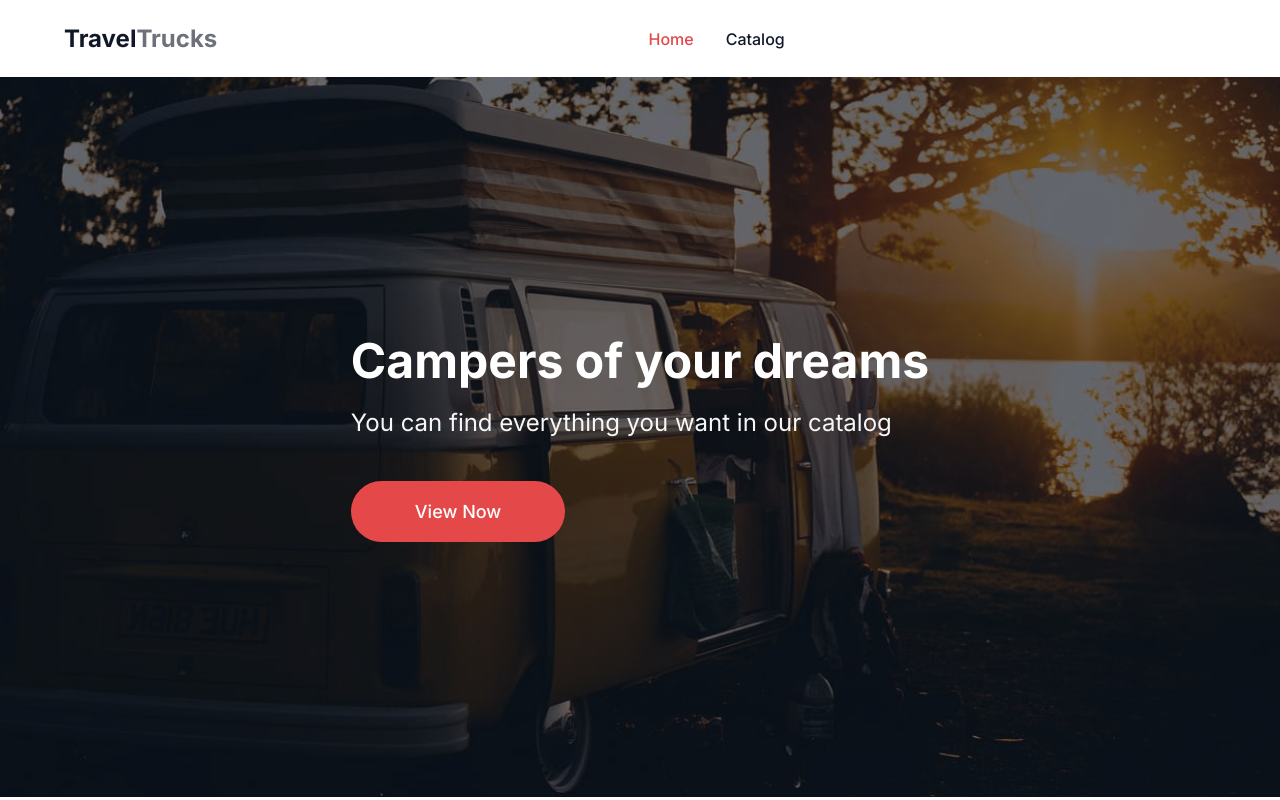
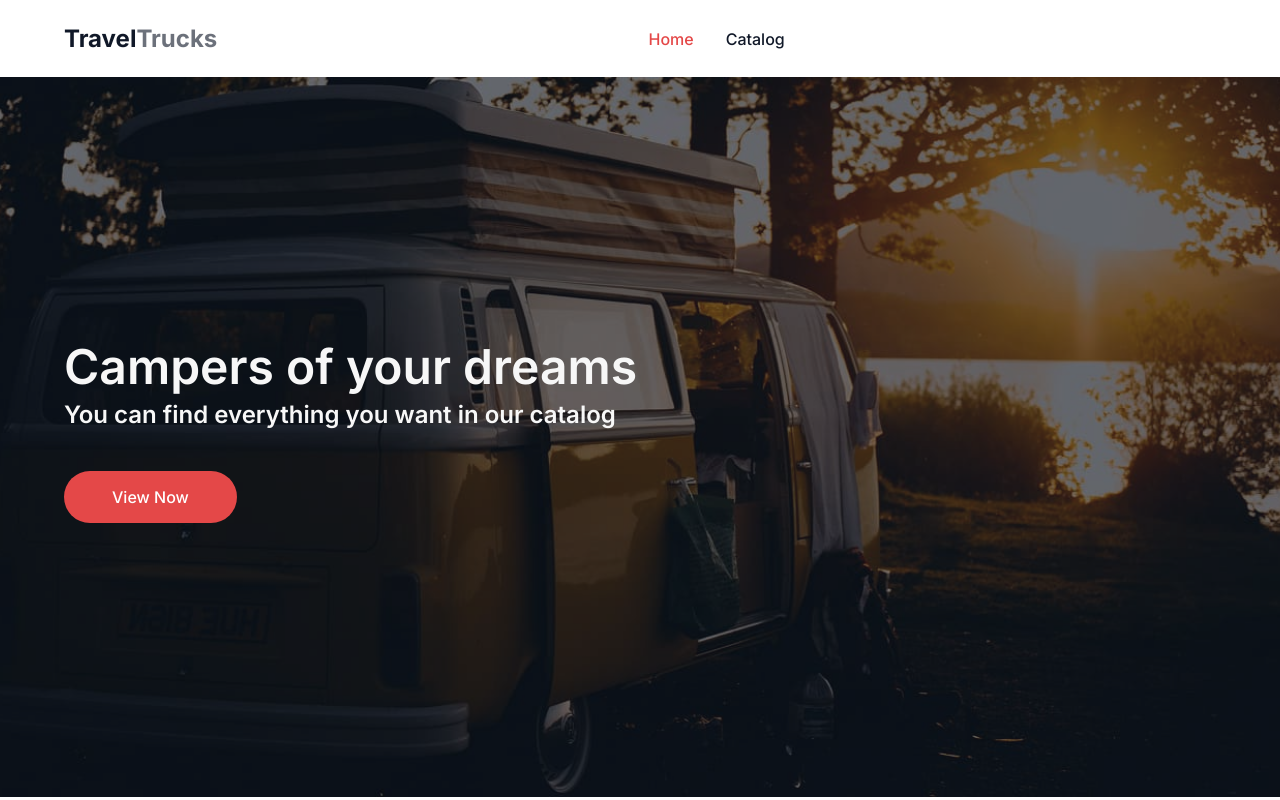
Before and after one commit to OlenaZhmudenko/travel-trucks, a Next.js app: page / in a window 1280 px wide. Built offline with nearby package versions, Linux system fonts and the light colour scheme.

Commit message:
Hero styles changes

```diff
--- a/components/home/Hero.module.css
+++ b/components/home/Hero.module.css
@@ -3,7 +3,7 @@
     min-height: calc(100vh - 80px);
     display: flex;
     align-items: center;
-    justify-content: flex-start;
+    justify-content: center;
     background-image: url('/hero.jpg');
     background-size: cover;
     background-position: center;
@@ -23,31 +23,36 @@
     padding: 0 64px;
     position: relative;
     z-index: 1;
+    width: 100%;
 }
 
 .content {
     max-width: 600px;
+    text-align: left;
+    display: flex;
+    flex-direction: column;
+    align-items: flex-start;
+    margin: 0;
+    padding: 0;
 }
 
 .title {
     font-size: 48px;
-    font-weight: 700;
-    line-height: 1.2;
-    color: #fff;
+    font-weight: 600;
+    line-height: 0.67;
+    color: #f7f7f7;
     margin-bottom: 16px;
 }
 
 .subtitle {
     font-size: 24px;
-    font-weight: 400;
-    line-height: 1.5;
+    font-weight: 600;
+    line-height: 1.33;
     color: #f7f7f7;
     margin-bottom: 40px;
 }
 
-.description {
-    font-size: 16px;
-    line-height: 1.5;
-    color: #f7f7f7;
-    margin-bottom: 40px;
-    max-width: 500px; }
+.buttonWrapper {
+    display: flex;
+    justify-content: center;
+}
--- a/components/home/Hero.tsx
+++ b/components/home/Hero.tsx
@@ -15,7 +15,7 @@ export const Hero: React.FC = () => {
             You can find everything you want in our catalog
           </p>
           <Link href="/catalog">
-            <Button size="lg">
+            <Button size="md">
               View Now
             </Button>
           </Link>
```
